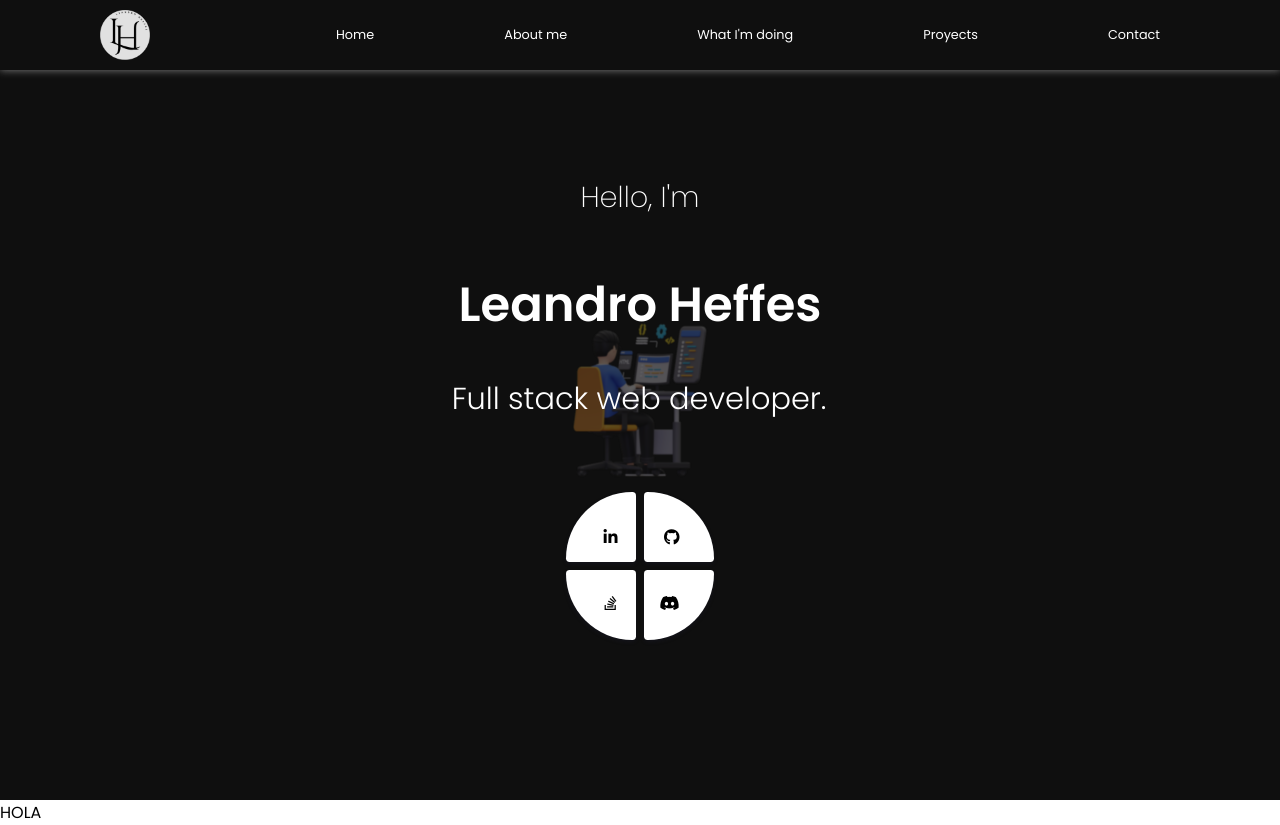
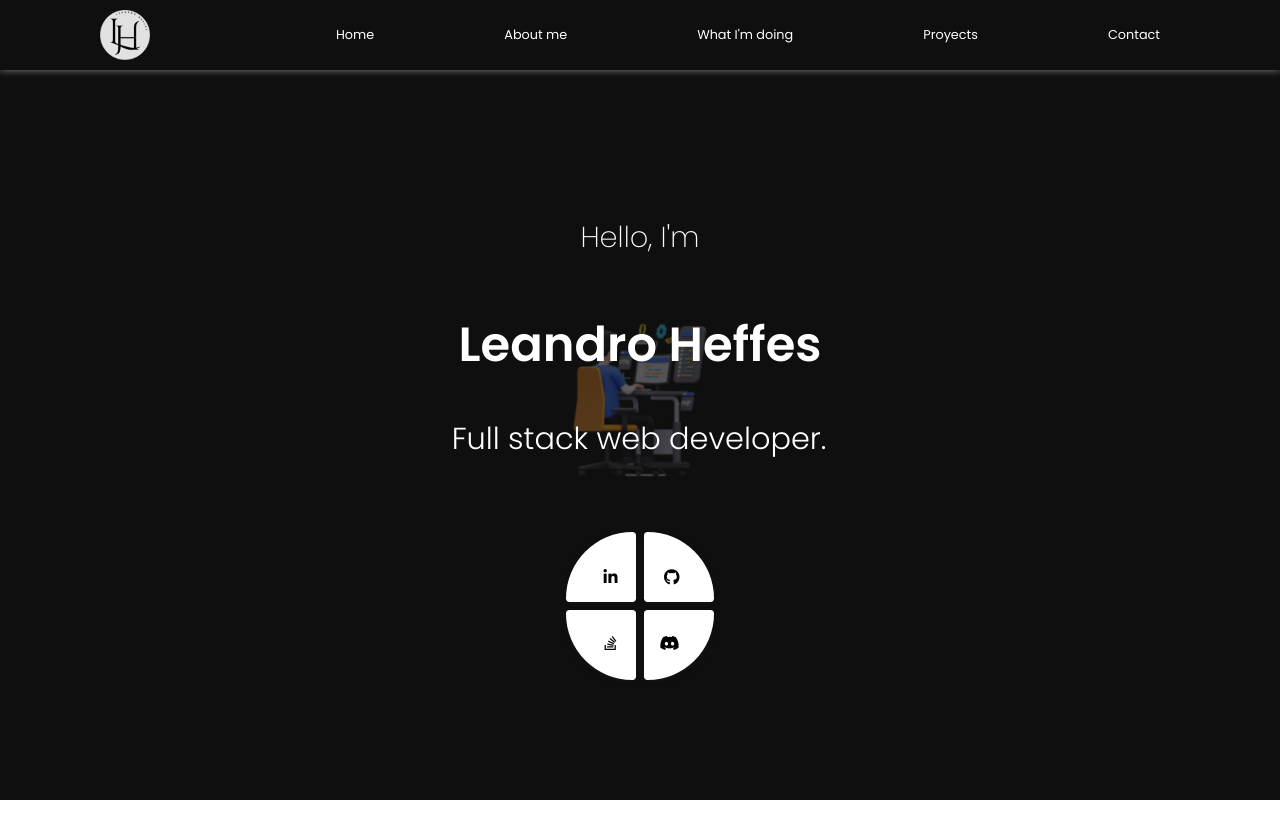
Before and after one commit to leandroheffes24/portfolio, a React (Vite) app: page / in a window 1280 px wide. After the commit the page ends 800 px from the top, so only its background shows below. Built offline with nearby package versions, Linux system fonts and the light colour scheme; the HTML template or start-up script is replaced by a standard one.

Commit message:
correction in home section

```diff
--- a/src/components/HomeSection/HomeSection.module.css
+++ b/src/components/HomeSection/HomeSection.module.css
@@ -296,7 +296,7 @@
 
 @media (width >= 1200px) {
     .content{
-        bottom: 20%;
+        bottom: 15%;
     }
 
     .textContainer{
--- a/src/views/Home/index.jsx
+++ b/src/views/Home/index.jsx
@@ -7,7 +7,6 @@ const Home = () => {
         <>
             <Header/>
             <HomeSection/>
-            HOLA
         </>
     )
 }
```
